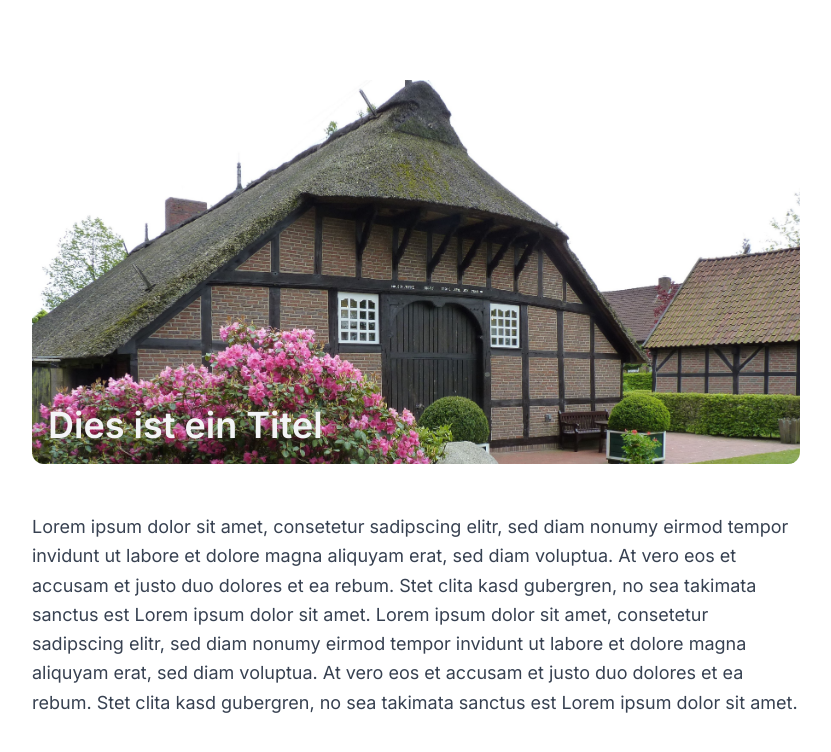
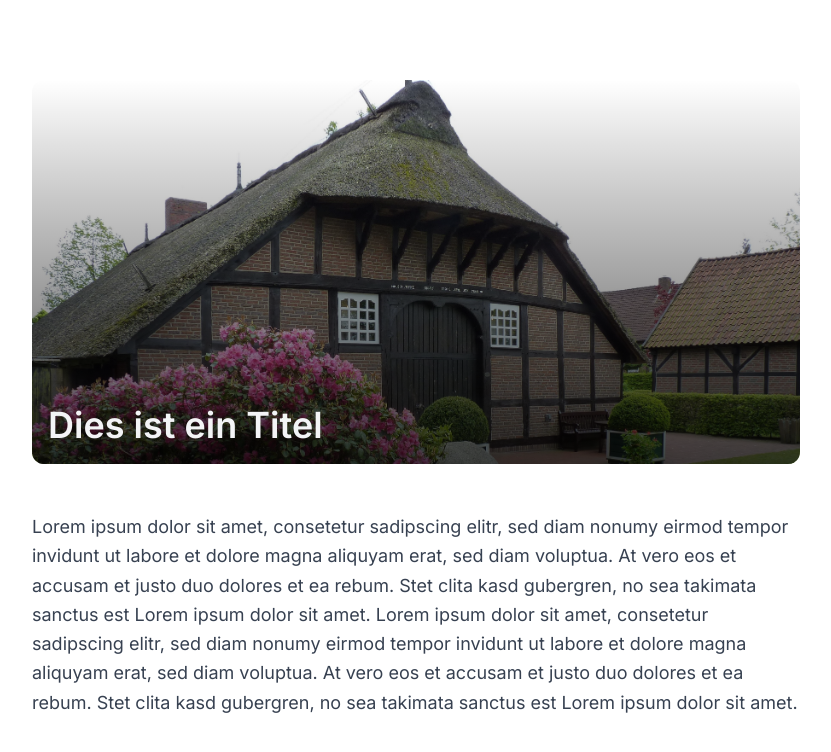
Before and after one commit to Pudl0/westerloy, a Next.js app: page /newsdetail in a window 1280 px wide. Shown: the top 752 px of the page, without its empty margins (224-1055 px from the left). Built offline with nearby package versions, Linux system fonts and the light colour scheme.

Commit message:
removing duplicate style class since both elements can use the same

```diff
--- a/src/components/cards/event-dashboard-item.tsx
+++ b/src/components/cards/event-dashboard-item.tsx
@@ -3,7 +3,7 @@ import Image from 'next/image';
 export default function EventDashboardItem() {
   return (
     <div className="flex flex-col mb-16 w-full bg-white rounded shadow-lg sm:w-3/4 md:w-1/2 lg:w-3/5">
-      <Image className="rounded-t-lg h-3/4 event-item" src="/Muehlenhof.jpg" width={1920} height={1080} alt="" />
+      <Image className="rounded-t-lg h-3/4 item-header" src="/Muehlenhof.jpg" width={1920} height={1080} alt="" />
       <div className="flex flex-col w-full md:flex-row">
         <div className="flex justify-around p-4 font-bold leading-none text-gray-800 uppercase bg-gray-400 rounded-b md:flex-col md:items-center md:justify-center md:w-1/4">
           <div className="md:text-6xl">01.</div>
--- a/src/components/news-detail-component.tsx
+++ b/src/components/news-detail-component.tsx
@@ -4,7 +4,7 @@ export default function NewsDetailComponent() {
   return (
     <div className="mt-10 w-full">
       <div className="mb-4 md:mb-0 w-full max-w-screen-md mx-auto relative" style={{ height: 24 + 'em' }}>
-        <div className="absolute left-0 bottom-0 w-full h-full z-10 rounded-xl news-item-header"></div>
+        <div className="absolute left-0 bottom-0 w-full h-full z-10 rounded-xl item-header"></div>
         <Image
           src="/Muehlenhof.jpg"
           width={1920}
```
